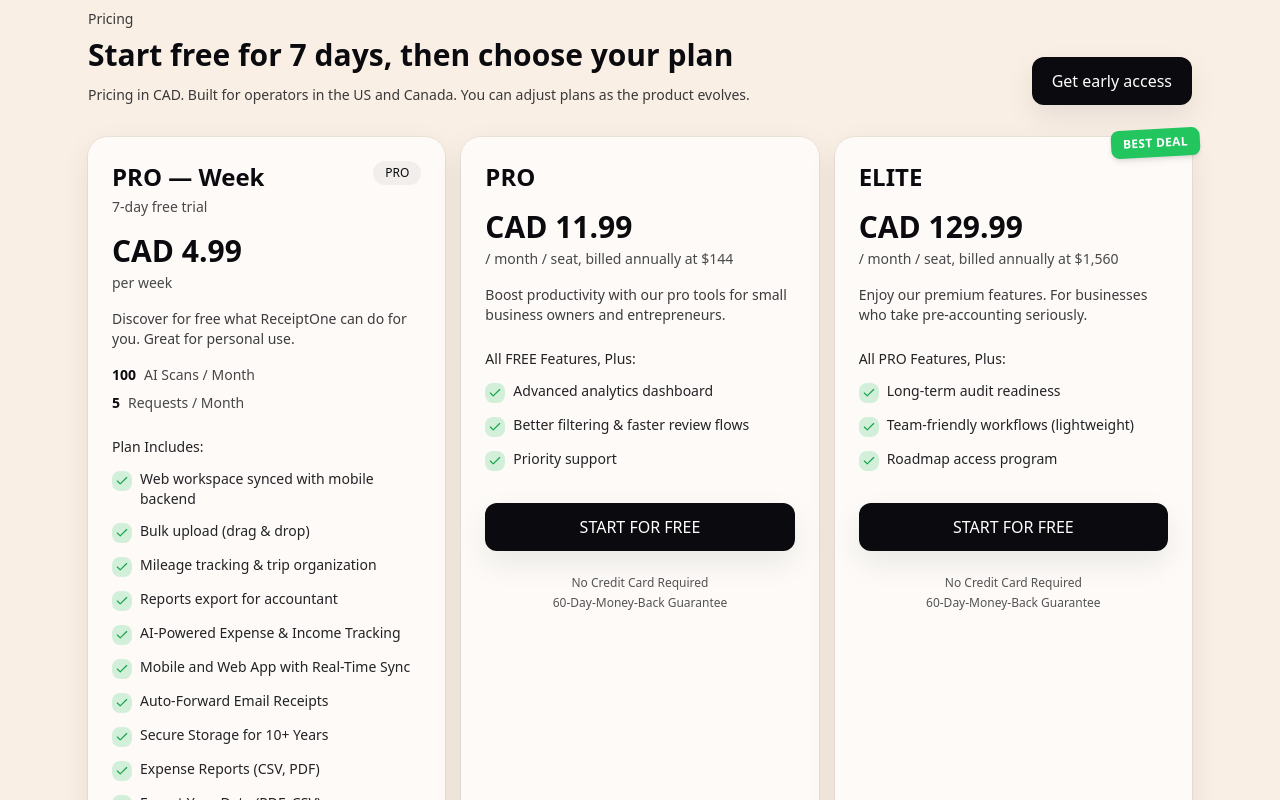
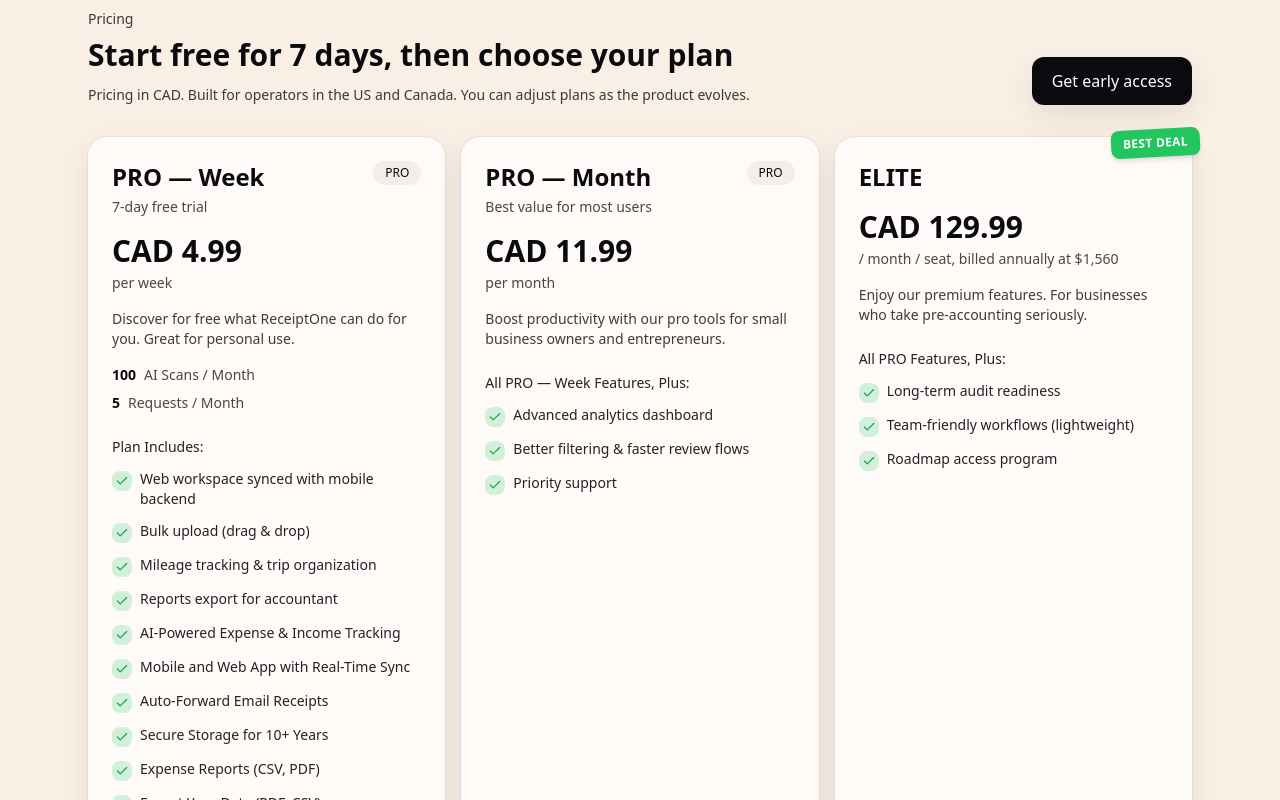
Before and after one commit to Alexd-y/receiptone-landing, a Next.js app: page / in a window 1280 px wide. Shown: the part 1960-2760 px from the top of the page. Built offline with nearby package versions, Linux system fonts and the light colour scheme; no server answers.

Commit message:
Update PRO plan structure and align CTA buttons

```diff
--- a/components/Pricing.tsx
+++ b/components/Pricing.tsx
@@ -27,16 +27,17 @@
       ]
     },
     {
-      name: "PRO",
+      name: "PRO — Month",
       price: "CAD 11.99",
-      period: "/ month / seat, billed annually at $144",
+      period: "per month",
+      badge: "Best value for most users",
       description: "Boost productivity with our pro tools for small business owners and entrepreneurs.",
       planIncludes: [
         "Advanced analytics dashboard",
         "Better filtering & faster review flows",
         "Priority support"
       ],
-      includesAllFrom: "FREE",
+      includesAllFrom: "PRO — Week",
       keyFeatures: null
     },
     {
@@ -79,7 +80,7 @@
         {plans.map((p) => (
           <div
             key={p.name}
-            className="relative rounded-xl2 bg-white/70 p-6 shadow-glass ring-1 ring-black/5 backdrop-blur-md dark:bg-white/10 dark:ring-white/10"
+            className="relative flex flex-col rounded-xl2 bg-white/70 p-6 shadow-glass ring-1 ring-black/5 backdrop-blur-md dark:bg-white/10 dark:ring-white/10"
           >
             {p.bestDeal && (
               <div className="absolute -right-2 -top-2 z-10 rotate-[-3deg]">
@@ -95,7 +96,7 @@
                 <div className="font-[var(--font-ibm)] text-2xl font-bold">{p.name}</div>
                 {p.badge && <div className="mt-1 text-sm opacity-75">{p.badge}</div>}
               </div>
-              {p.name === "PRO — Week" && (
+              {(p.name === "PRO — Week" || p.name === "PRO — Month") && (
                 <div className="rounded-xl bg-black/5 px-3 py-1 text-xs font-medium dark:bg-white/10">
                   PRO
                 </div>
@@ -126,7 +127,7 @@
             )}
 
             {/* Plan Includes */}
-            <div className="mt-6">
+            <div className="mt-6 flex-grow">
               {p.includesAllFrom ? (
                 <div className="mb-3 text-sm font-medium opacity-90">
                   All {p.includesAllFrom} Features, Plus:
@@ -149,7 +150,7 @@
             {/* CTA Button */}
             <a
               href="#lead"
-              className="mt-8 inline-flex w-full items-center justify-center rounded-xl bg-accent-primary px-5 py-3 font-medium text-white shadow-soft transition hover:translate-y-[-1px] hover:opacity-95"
+              className="mt-auto inline-flex w-full items-center justify-center rounded-xl bg-accent-primary px-5 py-3 font-medium text-white shadow-soft transition hover:translate-y-[-1px] hover:opacity-95"
             >
               START FOR FREE
             </a>
```
